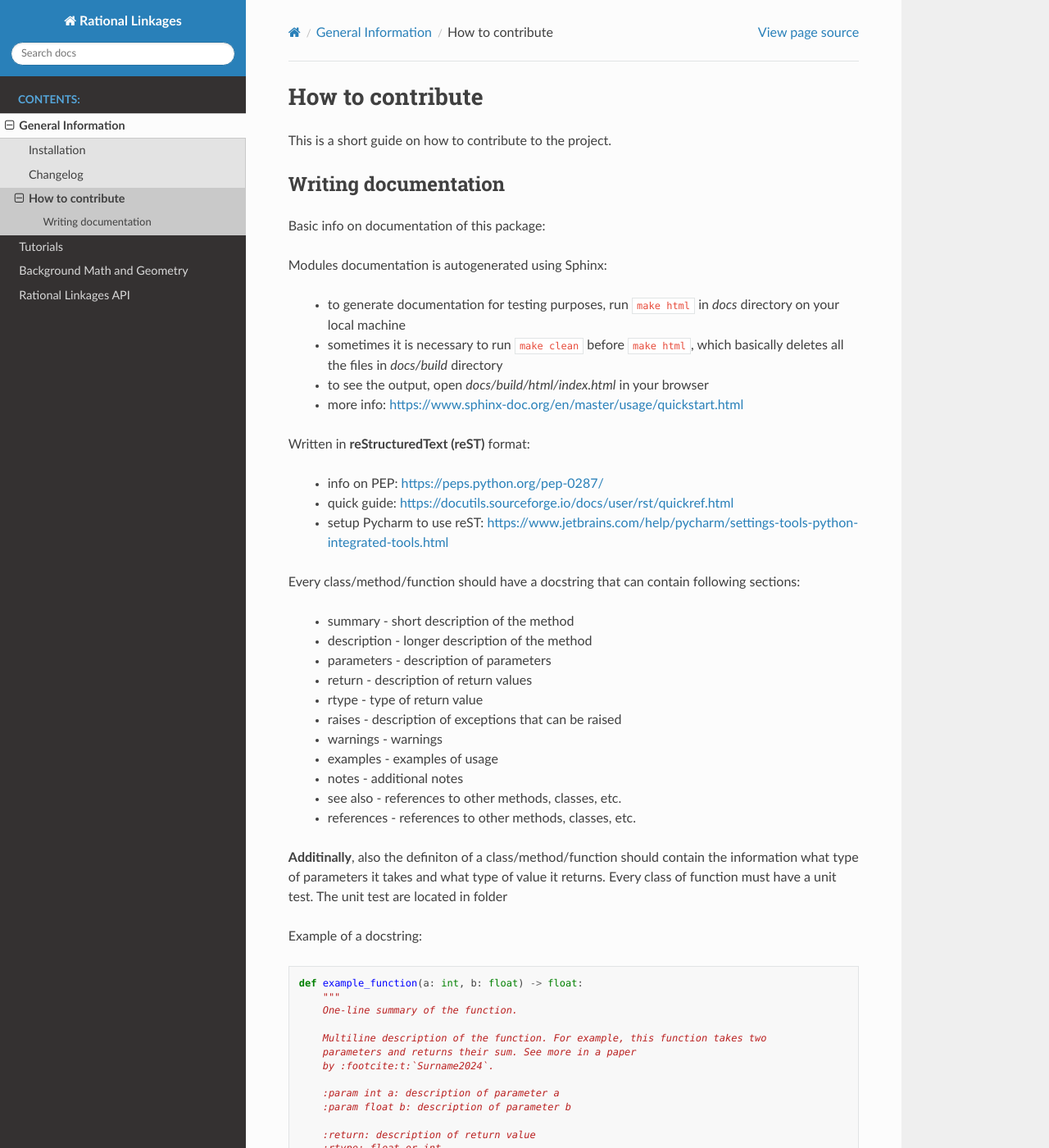
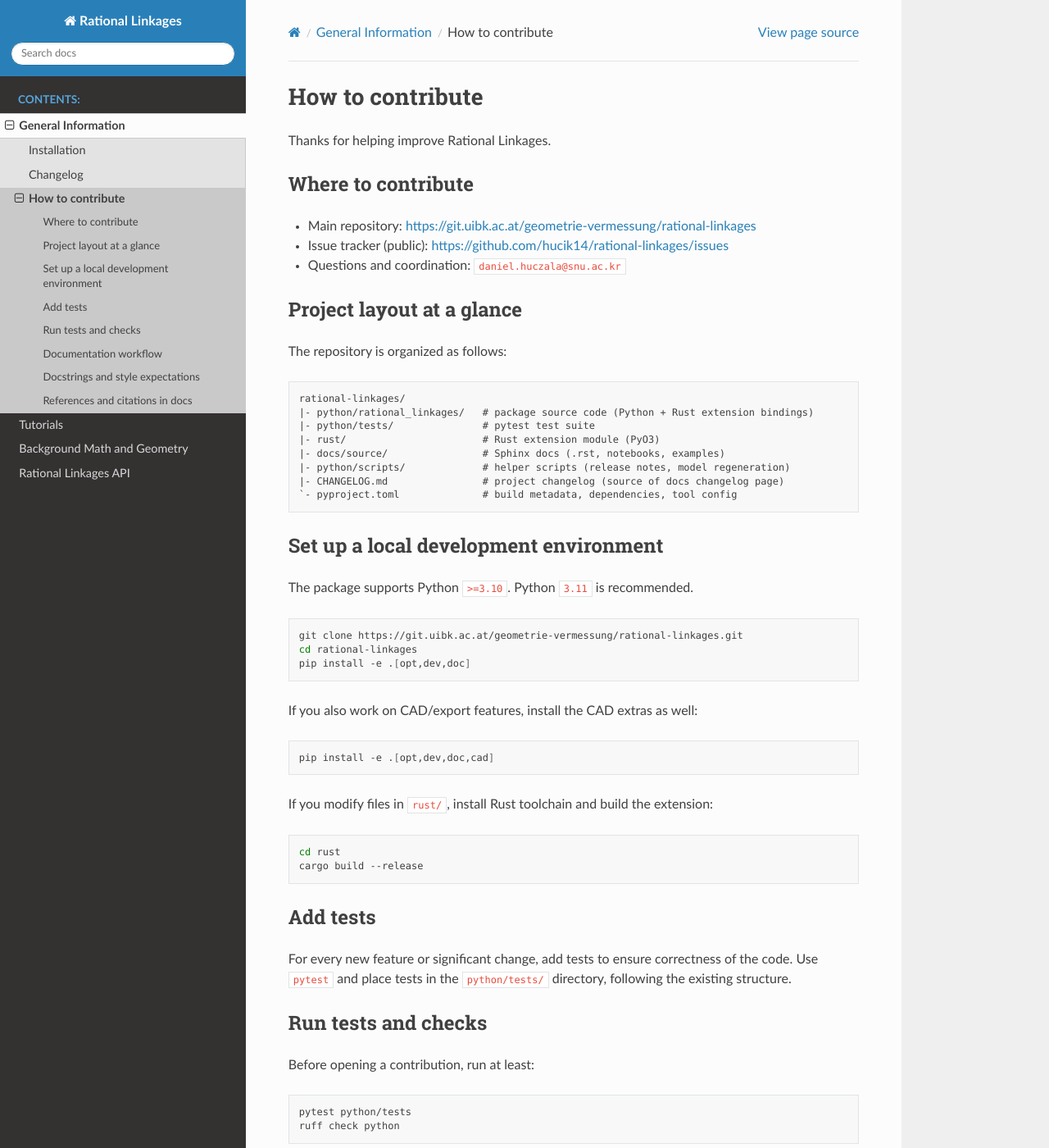
Before and after one commit to hucik14/rational-linkages, a Sphinx documentation site: the page built from docs/source/general/contribute.rst, in a window 1280 px wide and 1400 px high. Shown: the whole window at 82% size. Built offline with Sphinx 7.4.7 and the Read the Docs theme 3.1.0, drawn with Linux system fonts in a browser that asks for light colours; some of the changed text lies outside the part shown.

Commit message:
update of contribute.rst according to new code structure
changelog: changed

````diff
--- a/docs/source/general/contribute.rst
+++ b/docs/source/general/contribute.rst
@@ -1,103 +1,141 @@
 How to contribute
 =================
-This is a short guide on how to contribute to the project.
 
-Writing documentation
-~~~~~~~~~~~~~~~~~~~~~
-Basic info on documentation of this package:
+Thanks for helping improve Rational Linkages.
 
-Modules documentation is autogenerated using Sphinx:
+Where to contribute
+~~~~~~~~~~~~~~~~~~~
 
-   - to generate documentation for testing purposes, run :code:`make html` in `docs` directory on your local machine
-   - sometimes it is necessary to run :code:`make clean` before :code:`make html`, which basically deletes all the files in `docs/build` directory
-   - to see the output, open `docs/build/html/index.html` in your browser
-   - more info: https://www.sphinx-doc.org/en/master/usage/quickstart.html
-
-Written in **reStructuredText (reST)** format:
-
-   - info on PEP: https://peps.python.org/pep-0287/
-   - quick guide: https://docutils.sourceforge.io/docs/user/rst/quickref.html
-   - setup Pycharm to use reST: https://www.jetbrains.com/help/pycharm/settings-tools-python-integrated-tools.html
-
-Every class/method/function should have a docstring that can contain following sections:
-
-   - summary - short description of the method
-   - description - longer description of the method
-   - parameters - description of parameters
-   - return - description of return values
-   - rtype - type of return value
-   - raises - description of exceptions that can be raised
-   - warnings - warnings
-   - examples - examples of usage
-   - notes - additional notes
-   - see also - references to other methods, classes, etc.
-   - references - references to other methods, classes, etc.
-
-**Additinally**, also the definiton of a class/method/function should contain the information what type of parameters it takes and what type of value it returns. Every class of function must have a unit test. The unit test are located in folder
+- Main repository: https://git.uibk.ac.at/geometrie-vermessung/rational-linkages
+- Issue tracker (public): https://github.com/hucik14/rational-linkages/issues
+- Questions and coordination: ``daniel.huczala@snu.ac.kr``
 
 
-Example of a docstring:
+Project layout at a glance
+~~~~~~~~~~~~~~~~~~~~~~~~~~
 
-::
+The repository is organized as follows:
 
-    def example_function(a: int, b: float) -> float:
-        """
-        One-line summary of the function.
+.. code-block:: text
 
-        Multiline description of the function. For example, this function takes two
-        parameters and returns their sum. See more in a paper
-        by :footcite:t:`Surname2024`.
+   rational-linkages/
+   |- python/rational_linkages/   # package source code (Python + Rust extension bindings)
+   |- python/tests/               # pytest test suite
+   |- rust/                       # Rust extension module (PyO3)
+   |- docs/source/                # Sphinx docs (.rst, notebooks, examples)
+   |- python/scripts/             # helper scripts (release notes, model regeneration)
+   |- CHANGELOG.md                # project changelog (source of docs changelog page)
+   `- pyproject.toml              # build metadata, dependencies, tool config
 
-        :param int a: description of parameter a
-        :param float b: description of parameter b
 
-        :return: description of return value
-        :rtype: float or int
+Set up a local development environment
+~~~~~~~~~~~~~~~~~~~~~~~~~~~~~~~~~~~~~~
 
-        :raises ValueError: if a is not an integer
+The package supports Python ``>=3.10``. Python ``3.11`` is recommended.
 
-        :warns b: if b is an integer, not a float
+.. code-block:: bash
 
-        :example:
+   git clone https://git.uibk.ac.at/geometrie-vermessung/rational-linkages.git
+   cd rational-linkages
+   pip install -e .[opt,dev,doc]
 
-        .. code-block::
+If you also work on CAD/export features, install the CAD extras as well:
 
-            # General usage of a function, this section will be also included in doctest
+.. code-block:: bash
 
-            import numpy
+   pip install -e .[opt,dev,doc,cad]
 
-            a = 1
-            b = 2.0
-            c = example_function(a, b)
+If you modify files in ``rust/``, install Rust toolchain and build the extension:
 
-        .. clear-namespace::
+.. code-block:: bash
 
-        :note: additional notes
+   cd rust
+   cargo build --release
 
-        :see also: :func:`example_function2`
+Add tests
+~~~~~~~~~
 
-        .. footbibliography::
+For every new feature or significant change, add tests
+to ensure correctness of the code. Use ``pytest`` and
+place tests in the ``python/tests/`` directory,
+following the existing structure.
 
-        """
-        from warnings import warn
 
-        if not isinstance(a, int):
-            raise ValueError("a cannot be None")
-        elif isinstance(b, int):
-            warn("b is an integer, not a float")
+Run tests and checks
+~~~~~~~~~~~~~~~~~~~~
 
-        return a + b
+Before opening a contribution, run at least:
 
-Then, remember to add a new **bibtex** entry to file ``refs.bib`` in `docs` directory.
-The entry should look like this:
+.. code-block:: bash
 
-::
+   pytest python/tests
+   ruff check python
 
-    @article{Surname2024,
-        author = {Author, Name},
-        title = {Title of the Source},
-        journal = {Journal Name},
-        year = {2024},
-        doi = {number},
-        url = {weblink}
-    }
+Notes:
+
+- Tests are located in ``python/tests``.
+- Code examples in ``docs/source/examples`` are executed by
+  ``python/tests/test_docs_examples.py``.
+- Python code blocks in package docstrings are collected via Sybil (see
+  ``conftest.py``), so example snippets in docstrings should be runnable.
+  Don't forget to put the code in a ``.. code-block:: python`` directive and
+  close it with ``.. clear-namespace::`` if it defines variables that shouldn't
+  leak into subsequent snippets.
+
+
+Documentation workflow
+~~~~~~~~~~~~~~~~~~~~~~
+
+Documentation is built with Sphinx from ``docs/source``.
+
+.. code-block:: bash
+
+   cd docs
+   make clean
+   make html
+
+Open ``docs/build/html/index.html`` in your browser to review the output.
+
+To appear your changes in the changelog, add an entry at the end
+of your commit message body in the format:
+
+.. code-block:: text
+
+    Describe your commit message here...
+
+    changelog: <type>
+
+Where ``<type>`` is one of ``added``, ``changed``, ``deprecated``, ``removed``, ``fixed``, or ``security``.
+The description should be a concise summary of the change, suitable for end-users.
+
+Docstrings and style expectations
+~~~~~~~~~~~~~~~~~~~~~~~~~~~~~~~~~
+
+- Add type hints to public functions/methods.
+- Prefer NumPy-style docstrings (``Parameters``, ``Returns``, ``Raises``,
+  ``Examples``), matching the Sphinx ``napoleon`` configuration.
+- Include short runnable examples when useful.
+
+
+References and citations in docs
+~~~~~~~~~~~~~~~~~~~~~~~~~~~~~~~~
+
+For bibliographic references in docs, add entries to
+``docs/source/refs.bib`` and cite them in reST pages/docstrings.
+
+Example BibTeX entry:
+
+.. code-block:: text
+
+   @article{Surname2024,
+       author = {Author, Name},
+       title = {Title of the Source},
+       journal = {Journal Name},
+       year = {2024},
+       doi = {number},
+       url = {weblink}
+   }
+
+You can then cite this with ``:footcite:t:`Surname2024```, don't
+forget to add ``.. footbibliography::`` at the end of the page
+or docstring to render the bibliography.
````
